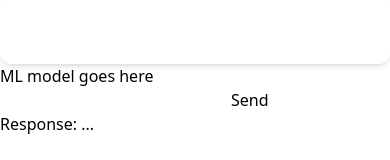
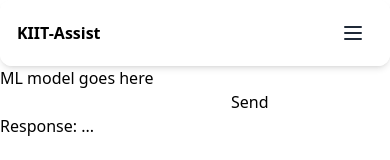
Before and after one commit to wilfcs/KIIT-Assist, a Next.js app in the folder frontend/: page /mlmodel in a window 390 px wide. Shown: the top 160 px of the page. Built offline with nearby package versions, Linux system fonts and the light colour scheme.

Commit message:
navbar edited

```diff
--- a/frontend/app/components/Navbar.js
+++ b/frontend/app/components/Navbar.js
@@ -1,20 +1,64 @@
 "use client";
-import React from "react";
+import React, { useState } from "react";
 import Link from "next/link";
 
 const Navbar = () => {
+  const [isOpen, setIsOpen] = useState(false);
+
+  const toggleMenu = () => {
+    setIsOpen(!isOpen);
+  };
+
   return (
-    <nav className="block w-full max-w-screen-xl px-6 py-3 mx-auto text-white bg-white border shadow-md rounded-xl border-white/80 bg-opacity-80 backdrop-blur-2xl backdrop-saturate-200">
-      <div className="flex items-center justify-between text-blue-gray-900">
+    <nav className="block w-full max-w-screen-xl px-4 py-3 mx-auto bg-white border border-white/80 shadow-md rounded-xl bg-opacity-80 backdrop-blur-2xl backdrop-saturate-200">
+      <div className="flex items-center justify-between">
         <Link
           href="/"
           className="mr-4 block cursor-pointer py-1.5 font-sans text-base font-semibold leading-relaxed tracking-normal text-inherit antialiased text-black"
         >
           KIIT-Assist
         </Link>
-        <div className="hidden lg:block">
-          <ul className="flex flex-col gap-2 my-2 lg:mb-0 lg:mt-0 lg:flex-row lg:items-center lg:gap-6">
-            <li className="block p-1 font-sans text-sm antialiased font-medium leading-normal text-blue-gray-900">
+        <div className="flex items-center lg:hidden">
+          <button
+            className="p-2 rounded-md text-gray-800 hover:text-gray-600 focus:outline-none focus:ring-2 focus:ring-offset-2 focus:ring-gray-500"
+            onClick={toggleMenu}
+          >
+            {isOpen ? (
+              <svg
+                className="h-6 w-6"
+                fill="none"
+                viewBox="0 0 24 24"
+                stroke="currentColor"
+              >
+                <path
+                  strokeLinecap="round"
+                  strokeLinejoin="round"
+                  strokeWidth={2}
+                  d="M6 18L18 6M6 6l12 12"
+                />
+              </svg>
+            ) : (
+              <svg
+                className="h-6 w-6"
+                fill="none"
+                viewBox="0 0 24 24"
+                stroke="currentColor"
+              >
+                <path
+                  strokeLinecap="round"
+                  strokeLinejoin="round"
+                  strokeWidth={2}
+                  d="M4 6h16M4 12h16M4 18h16"
+                />
+              </svg>
+            )}
+          </button>
+        </div>
+        <div
+          className={`${isOpen ? "block" : "hidden"} lg:block w-full lg:w-auto`}
+        >
+          <ul className="flex flex-col items-center gap-4 my-4 lg:mb-0 lg:mt-0 lg:flex-row lg:items-center lg:gap-6 lg:justify-between">
+            <li className="block p-2 font-sans text-sm antialiased font-medium leading-normal text-blue-gray-900">
               <Link
                 href="/"
                 className="flex items-center transition-colors hover:text-blue-500 text-black"
@@ -22,7 +66,7 @@
                 Home
               </Link>
             </li>
-            <li className="block p-1 font-sans text-sm antialiased font-medium leading-normal text-blue-gray-900">
+            <li className="block p-2 font-sans text-sm antialiased font-medium leading-normal text-blue-gray-900">
               <Link
                 href="/mlmodel"
                 className="flex items-center transition-colors hover:text-blue-500 text-black"
```
